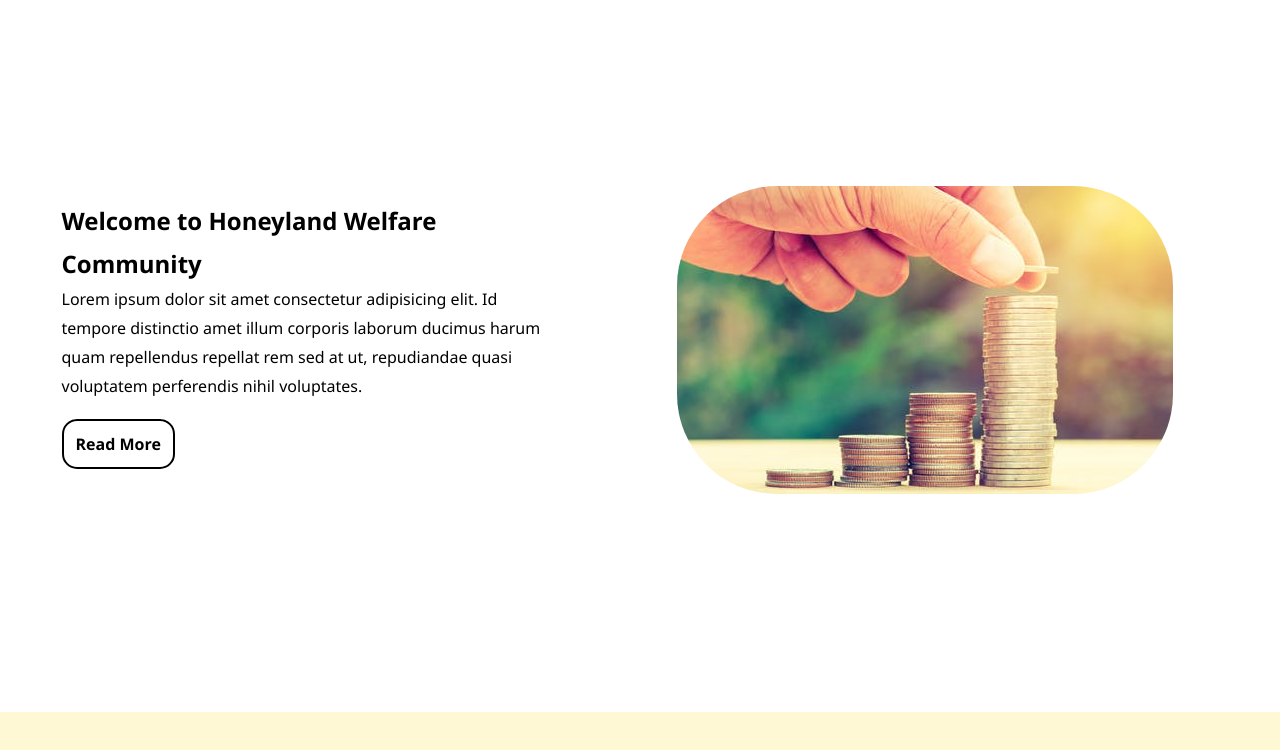
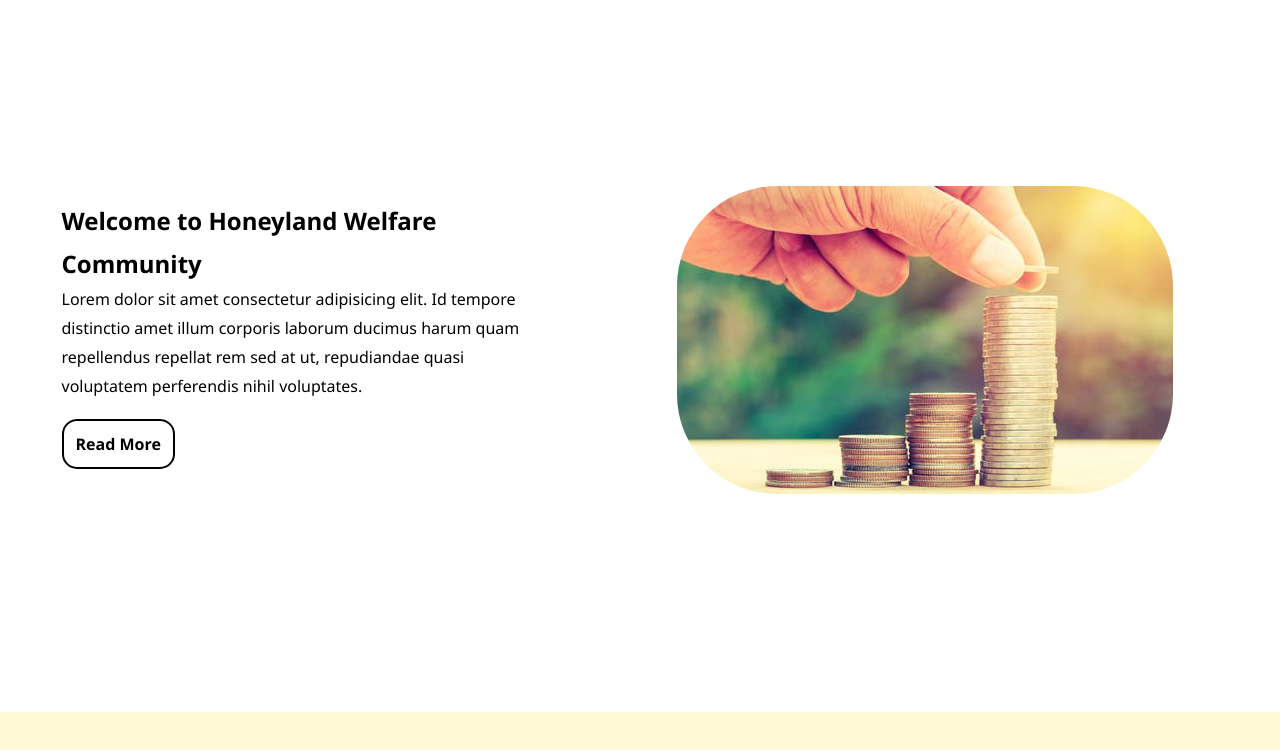
Before and after one commit to jerrycaffe/cooporative-app, a plain HTML site: page index.html in a window 1280 px wide. Shown: the part 88-838 px from the top of the page. Drawn offline with Linux system fonts and the light colour scheme.

Commit message:
another commit

```diff
--- a/index.html
+++ b/index.html
@@ -26,7 +26,7 @@
     <div class="showcase-left">
       <h2>Welcome to Honeyland Welfare Community</h2>
       <p>
-        Lorem ipsum dolor sit amet consectetur adipisicing elit. Id tempore distinctio amet illum corporis laborum
+        Lorem dolor sit amet consectetur adipisicing elit. Id tempore distinctio amet illum corporis laborum
         ducimus harum quam repellendus repellat rem sed at ut, repudiandae quasi voluptatem perferendis nihil
         voluptates.
       </p>
```
